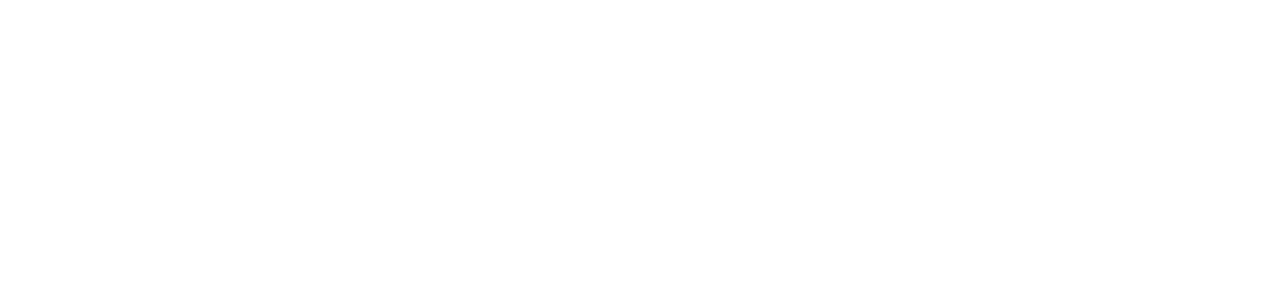
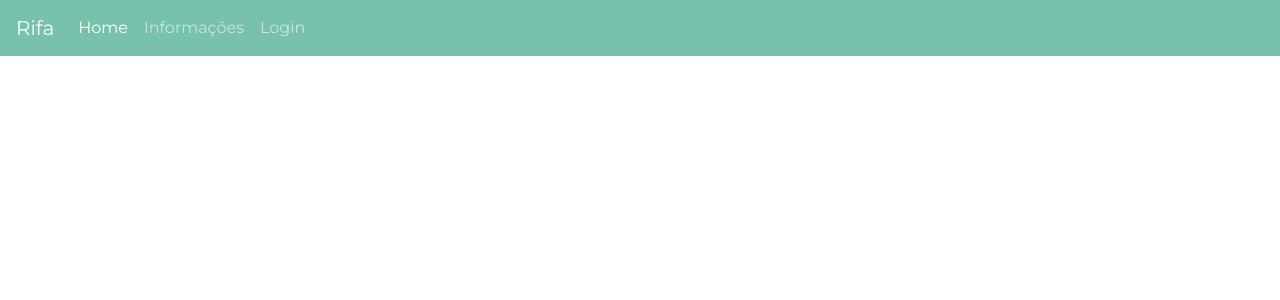
Before and after one commit to diegorufino/react-cha-rifa, a React (Create React App) app: page / in a window 1280 px wide. Shown: the top 300 px of the page. Built offline with nearby package versions, Linux system fonts and the light colour scheme.

Commit message:
Add Navbar

```diff
--- a/src/App.js
+++ b/src/App.js
@@ -1,9 +1,11 @@
+import React from 'react';
+import Navbar from './components/navbar'
 
 function App() {
   return (
-    <div className="App">
-
-    </div>
+    <>
+      <Navbar/>
+    </>
   );
 }
 
--- /dev/null
+++ b/src/components/navbar.js
@@ -0,0 +1,37 @@
+import React from 'react'
+
+function Navbar() {
+    return (
+        <nav className="navbar navbar-expand-lg navbar-dark bg-primary">
+            <a className="navbar-brand" href="#">Rifa</a>
+            <button
+                className="navbar-toggler"
+                type="button"
+                data-toggle="collapse"
+                data-target="#navbarColor01"
+                aria-controls="navbarColor01"
+                aria-expanded="false"
+                aria-label="Toggle navigation">
+                <span className="navbar-toggler-icon"></span>
+            </button>
+
+            <div className="collapse navbar-collapse" id="navbarColor01">
+                <ul className="navbar-nav mr-auto">
+                    <li className="nav-item active">
+                        <a className="nav-link" href="#">Home
+                        <span className="sr-only">(current)</span>
+                        </a>
+                    </li>
+                    <li className="nav-item">
+                        <a className="nav-link" href="#">Informações</a>
+                    </li>
+                    <li className="nav-item">
+                        <a className="nav-link" href="#">Login</a>
+                    </li>
+                </ul>
+            </div>
+        </nav>
+    )
+}
+
+export default Navbar;
```
